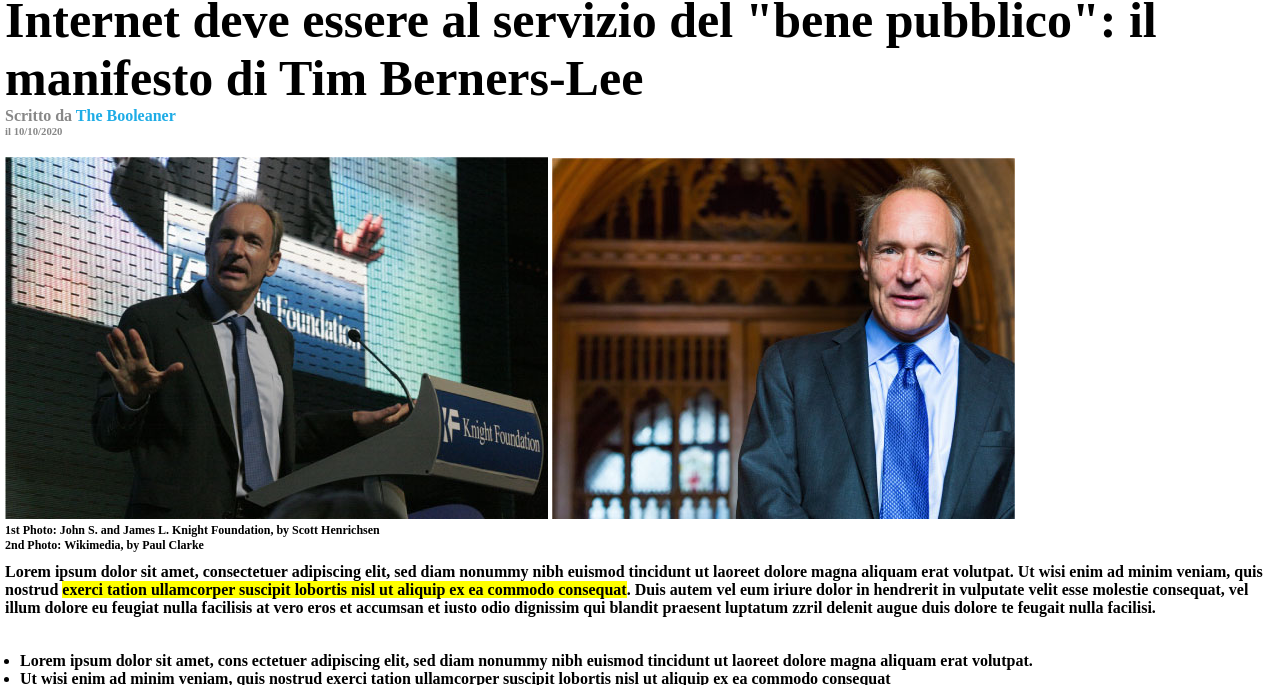
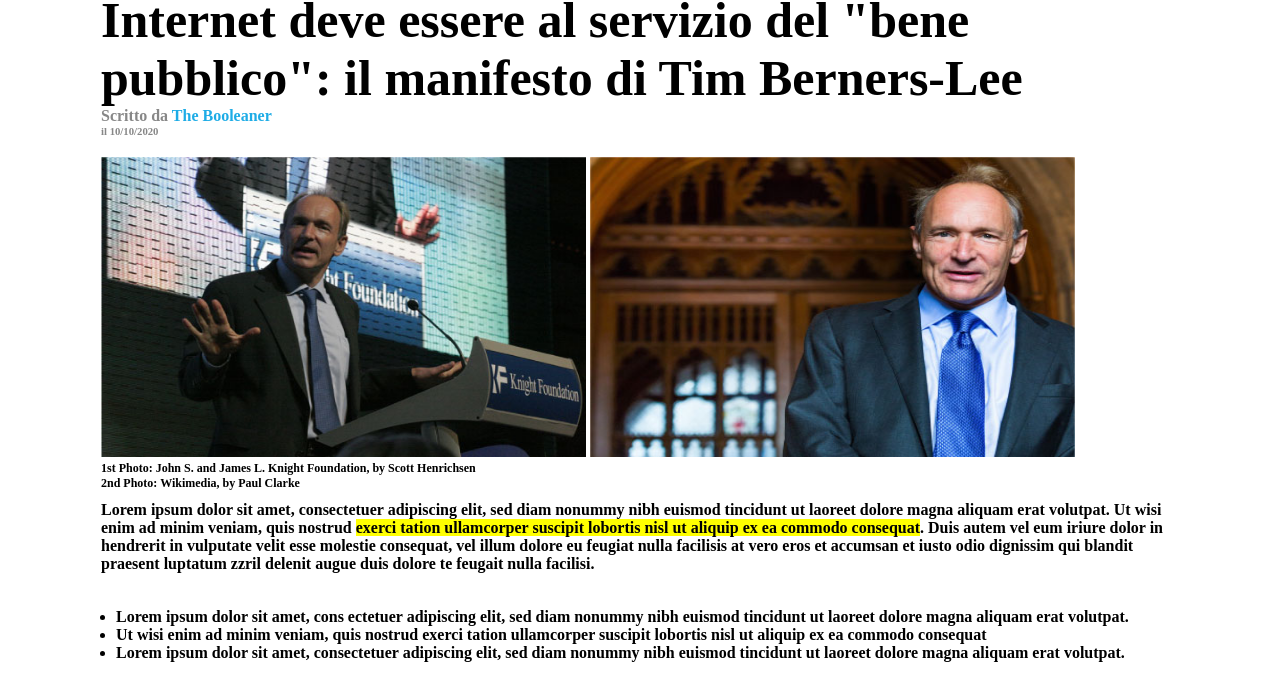
Before and after one commit to fabiodigiacomopepe/html-css-booleaner, a plain HTML site: page bonus/index.html in a window 1280 px wide. Shown: the part 113-798 px from the top of the page. Drawn offline with Linux system fonts and the light colour scheme.

Commit message:
Bonus achieved WITHOUT touching the HTML file

```diff
--- a/bonus/css/style.css
+++ b/bonus/css/style.css
@@ -4,6 +4,35 @@
     margin: 0;
     padding: 0;
 }
+
+
+
+
+
+
+
+
+
+
+/* regole per bonus */
+.title-photo, main, footer {
+    width: 85%;
+    margin: auto;
+}
+
+.title-photo img {
+    width: 45%;
+    height: 300px;
+    background-size: cover;
+}
+
+
+
+
+
+
+
+
 
 
 /* regole logo */
```
